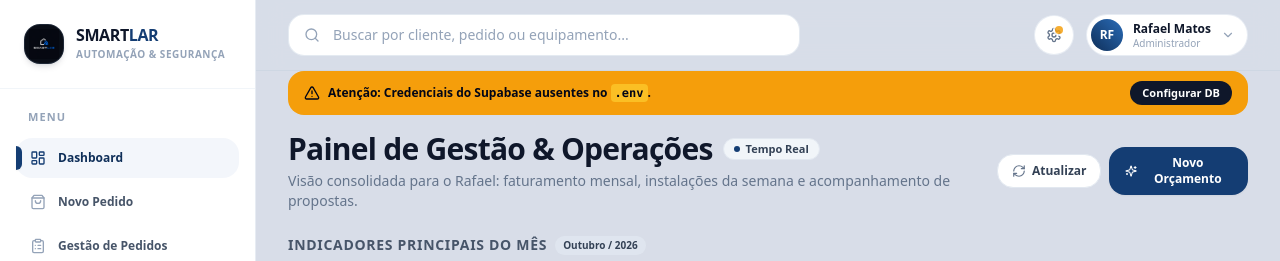
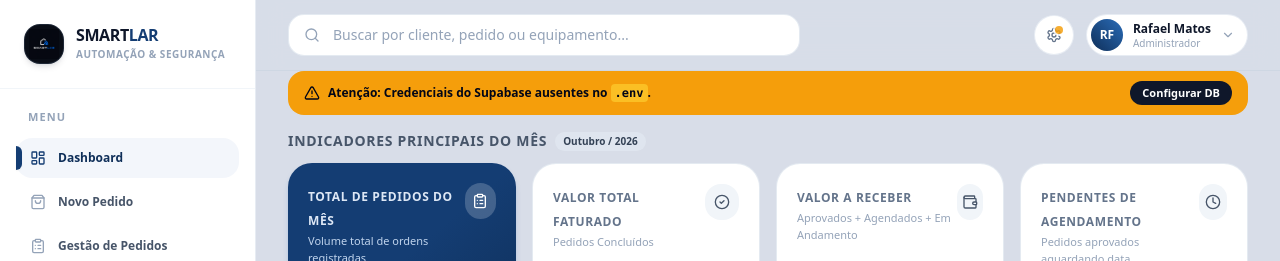
Before and after one commit to pierrecbrito/smartlar, a React (Vite) app: page / in a window 1280 px wide. Shown: the top 261 px of the page. Built offline with nearby package versions, Linux system fonts and the light colour scheme; no server answers; the database is empty.

Commit message:
refactor(dashboard): remove cabecalho superior para layout mais compacto e focado nos cards

```diff
--- a/src/pages/DashboardPage.tsx
+++ b/src/pages/DashboardPage.tsx
@@ -20,8 +20,6 @@ import {
   CheckCircle2,
   ChevronRight,
   ExternalLink,
-  RefreshCw,
-  Sparkles,
   Shield,
   Send,
   Sliders,
@@ -247,43 +245,7 @@ export const DashboardPage: React.FC<DashboardPageProps> = ({ onNavigate }) => {
 
   return (
     <div className="space-y-6 animate-fade-in text-slate-800 pb-16">
-      {/* ========================================================================= */}
-      {/* CABEÇALHO DO DASHBOARD                                                    */}
-      {/* ========================================================================= */}
-      <div className="flex flex-col md:flex-row md:items-center md:justify-between gap-4">
-        <div>
-          <div className="flex items-center gap-2.5">
-            <h1 className="text-2xl sm:text-3xl font-extrabold text-slate-900 tracking-tight">
-              Painel de Gestão & Operações
-            </h1>
-            <span className="hidden sm:inline-flex items-center gap-1.5 text-[11px] font-semibold bg-slate-100 text-slate-700 px-2.5 py-0.5 rounded-full border border-slate-200">
-              <span className="w-1.5 h-1.5 rounded-full bg-blue-600 animate-pulse" />
-              Tempo Real
-            </span>
-          </div>
-          <p className="text-xs sm:text-sm text-slate-500 mt-1">
-            Visão consolidada para o Rafael: faturamento mensal, instalações da semana e acompanhamento de propostas.
-          </p>
-        </div>
 
-        <div className="flex items-center gap-2">
-          <button
-            onClick={loadData}
-            disabled={loading}
-            className="px-3.5 py-2 rounded-2xl bg-white border border-slate-200 text-xs font-bold text-slate-700 hover:bg-slate-50 transition-colors shadow-xs flex items-center gap-1.5 cursor-pointer disabled:opacity-50"
-          >
-            <RefreshCw className={`w-3.5 h-3.5 text-slate-500 ${loading ? 'animate-spin' : ''}`} />
-            <span>Atualizar</span>
-          </button>
-          <button
-            onClick={() => onNavigate('novo-pedido')}
-            className="px-4 py-2 bg-blue-600 hover:bg-blue-700 text-white rounded-2xl text-xs font-extrabold shadow-sm transition-all flex items-center gap-1.5 cursor-pointer"
-          >
-            <Sparkles className="w-3.5 h-3.5" />
-            <span>Novo Orçamento</span>
-          </button>
-        </div>
-      </div>
 
 
 
```
